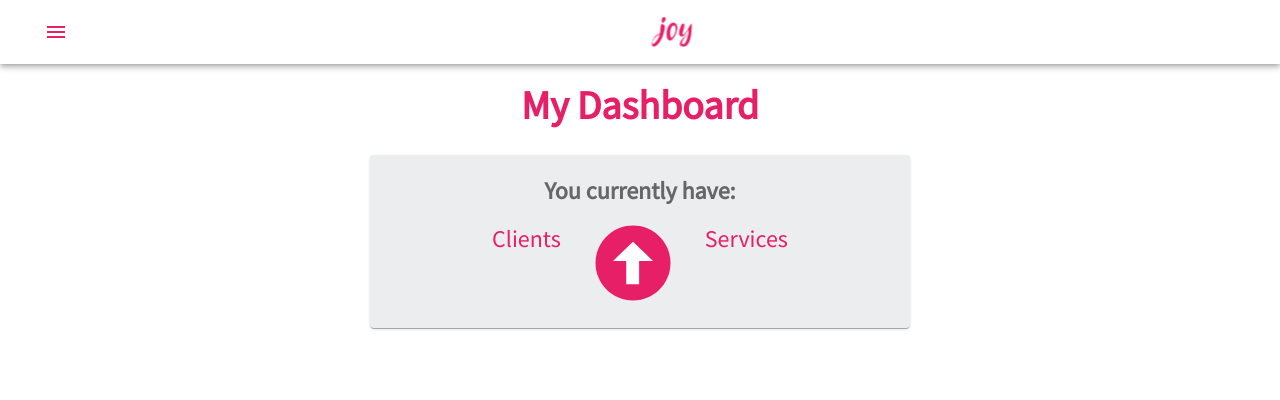
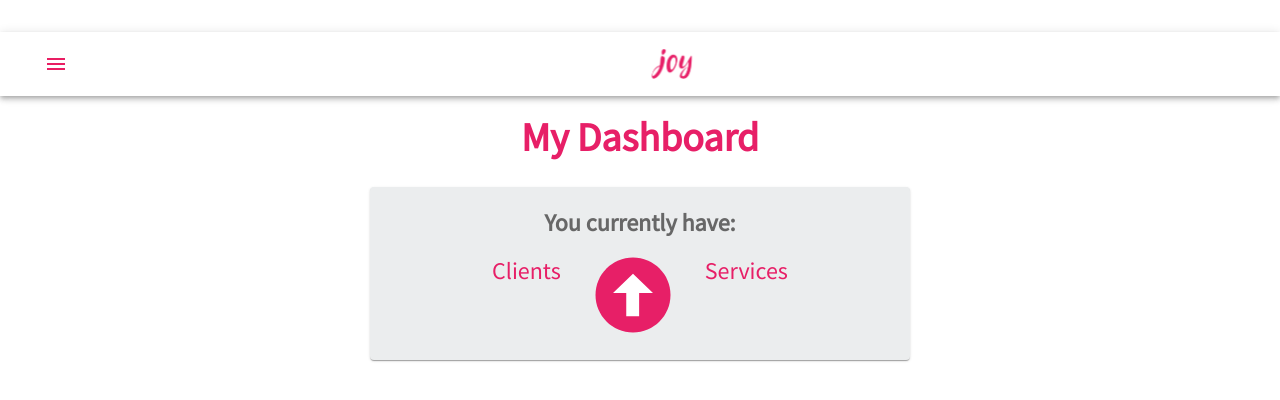
Before and after one commit to fac18/joy, a React (Create React App) app in the folder client/: page /dashboard in a window 1280 px wide. Shown: the top 400 px of the page. Built offline with nearby package versions, Linux system fonts and the light colour scheme; no server answers; a web font is replaced by a local one.

Commit message:
add padding on dashboard charts

```diff
--- a/client/src/components/Dashboard/Dashboard.js
+++ b/client/src/components/Dashboard/Dashboard.js
@@ -11,7 +11,7 @@ import '../LoginPage/loginmodal.css';
 
 const useStyles = makeStyles({
   root: {
-    margin: "auto",
+    margin: "2rem auto",
     textAlign: "center",
     fontFamily: "Source Sans Pro"
   },
```
